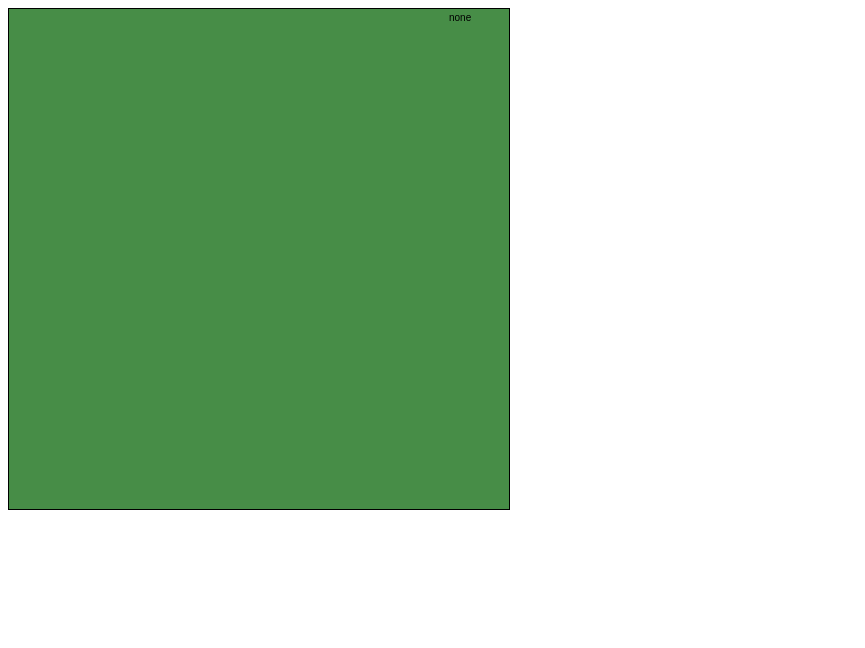
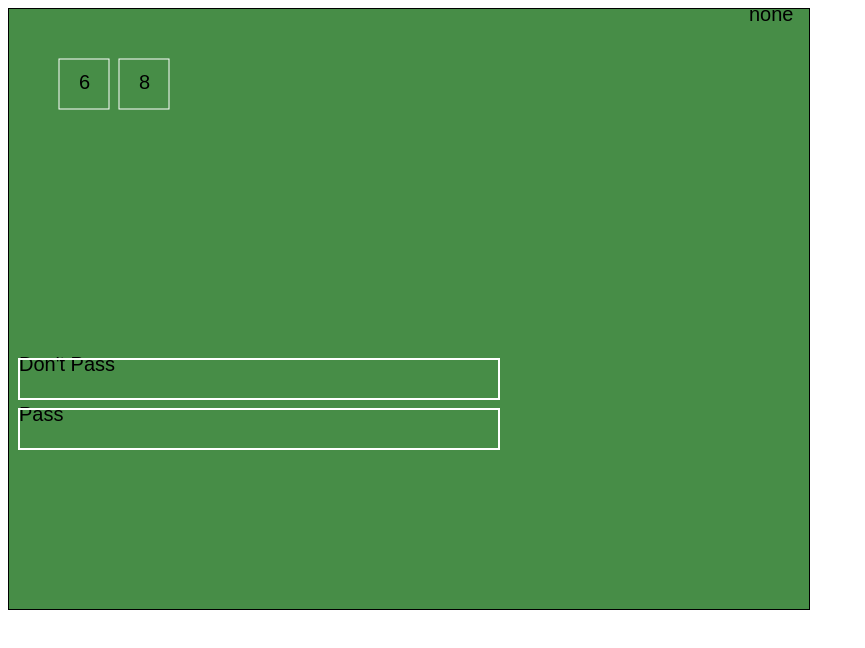
Before and after one commit to chrisopeterson/gambling, a plain HTML site: page index.html in a window 1280 px wide. Shown: the whole page, without its empty margins (0-865 px from the left). Drawn offline with Linux system fonts and the light colour scheme.

Commit message:
Added point numbers and updated display

```diff
--- a/app.js
+++ b/app.js
@@ -11,6 +11,7 @@ App.Init = function(canvas) {
 
 	//Set global vars
 	App.Draw_CTX = canvas.getContext('2d');
+    App.Draw_CTX.font = '20px Arial';
 	App.MouseX = 0;
 	App.MouseY = 0;
 
--- a/index.html
+++ b/index.html
@@ -2,6 +2,7 @@
 <head>
 <script type="text/javascript" src="src/models.js"></script>
 <script type="text/javascript" src="src/ui.js"></script>
+<script type="text/javascript" src="src/pointNumber.js"></script>
 <script type="text/javascript" src="src/state.js"></script>
 <script type="text/javascript" src="app.js"></script>
 <script type="text/javascript">
@@ -13,6 +14,6 @@
 </script>
 </head>
 <body>
-<canvas id="board" width="500" height="500" style="border: solid 1px #000000"></canvas>
+<canvas id="board" width="800" height="600" style="border: solid 1px #000000"></canvas>
 </body>
 </html>
--- /dev/null
+++ b/src/pointNumber.js
@@ -0,0 +1,25 @@
+"use strict";
+
+class PointNumber extends UI_RectangleBorder {
+
+	constructor(x, y, width, height, number, events) {
+        var fill = "rgba(255, 0, 0, 0)";
+        var borderFill = "#ffffff";
+        var borderSize = 1;
+
+		super(x, y, width, height, fill, borderFill, borderSize, number, events);
+
+        this.Number = number;
+	}
+	draw(context) {
+		context.fillStyle = this.fill;
+		context.fillRect(this.XPosition, this.YPosition, this.Width, this.Height);
+		context.fillStyle = '#000000'; // for black text
+		context.fillText(this.fillText, (this.XPosition + this.Height/2 - 5), (this.YPosition + this.Width/2 + 5)); // center text
+
+		context.strokeStyle = this.borderFill;
+		context.lineWidth   = this.borderSize;
+    	context.strokeRect(this.XPosition, this.YPosition, this.Width, this.Height);
+	}
+
+}
--- a/src/ui.js
+++ b/src/ui.js
@@ -38,40 +38,60 @@ App.UI.Draw = function() {
 App.UI.PrepInterface = function() {
 
 	// Green Background
-	var bg = new UI_Rectangle(0, 0, 500, 500, '#478d47', null, null);
+	//
+	var bg = new UI_Rectangle(0, 0, 800, 600, '#478d47', null, null);
 	App.UI.AddDrawObject("background", bg);
 
 	// x/y coordinates for dev use
+	//
 	var track_events = {
 		"mouseMove" : function(obj) { obj.fillText = "x: " + App.MouseX + " y: " + App.MouseY }
 	}
 
-	var track = new UI_Rectangle(440, 12, 0, 0, null, 'none', track_events);
+	var track = new UI_Rectangle(740, 12, 0, 0, null, 'none', track_events);
 	App.UI.AddDrawObject("tracking", track);
 
-	/*
 	// Pass line
+	//
 	var pass_events = {
 		"mouseMove" : function(obj) { obj.fillText = "Pass Line - Hover" },
-		"mouseLeave" : function(obj) { obj.fillText = "Pass Line - Leave"},
-		"onClick" : function(obj) { obj.Parent.MakeBet() }
+		"mouseLeave" : function(obj) { obj.fillText = "Pass Line"},
+		"onClick" : function(obj) { null }
+	};
+
+	var passLine = new UI_RectangleBorder(10, 400, 480, 40, null, '#ffffff', 2, 'Pass', pass_events);
+	App.UI.AddDrawObject("passline", passLine);
+
+	// don't pass line
+	var dont_pass_events = {
+		"mouseMove" : function(obj) { obj.fillText = "Don\'t Pass - Hover" },
+		"mouseLeave" : function(obj) { obj.fillText = "Don\'t Pass"},
+		"onClick" : function(obj) { null }
+	};
+
+	var dontPassLine = new UI_RectangleBorder(10, 350, 480, 40, null, '#ffffff', 2, 'Don\'t Pass', dont_pass_events);
+	App.UI.AddDrawObject("dontPassline", dontPassLine);
+
+	// Point Numbers
+	//
+	var pointEvents = {
+		"onClick" : function(obj) {
+
+			App.State.Point = obj.Number;
+
+			// Left off here...
+			// I can draw the interface as I am doing here
+			// with one piece at a time, And can call into the app State
+			// need to provide common methods to alter the state for things like betting
+			// so i'm not just editing it on the fly.
+		}
 	}
 
-	var passLine = new UI_RectangleBorder(10, 400, 480, 40, null, '#ffffff', 2, 'Pass Line', pass_events);
-	App.UI.AddDrawObject("passline", passLine);
+	var pointSix = new PointNumber(50,50,50,50, 6, pointEvents);
+	App.UI.AddDrawObject("pointSix", pointSix);
 
-	// Dont Pass Line
-	var dontPassLine = new UI_RectangleBorder(10, 350, 480, 40, null, '#ffffff', 2, 'Don\'t Pass Line', null);
-	App.UI.AddDrawObject("dontPassline", dontPassLine);
-	*/
-
-	// There has to be a link between the UI and the model. I need to have a controller or similar structure
-	// To instantiate the models, instantiate the UI, and link the UI pieces to the models so I can pass_events
-	// info between them.
-	// Right now the UI and models are totally separate and can't interact.
-
-	//  Draw
-	App.UI.Draw();
+	var pointEight = new PointNumber(110,50,50,50, 8, pointEvents);
+	App.UI.AddDrawObject("pointEight", pointEight);
 };
 
 
```
